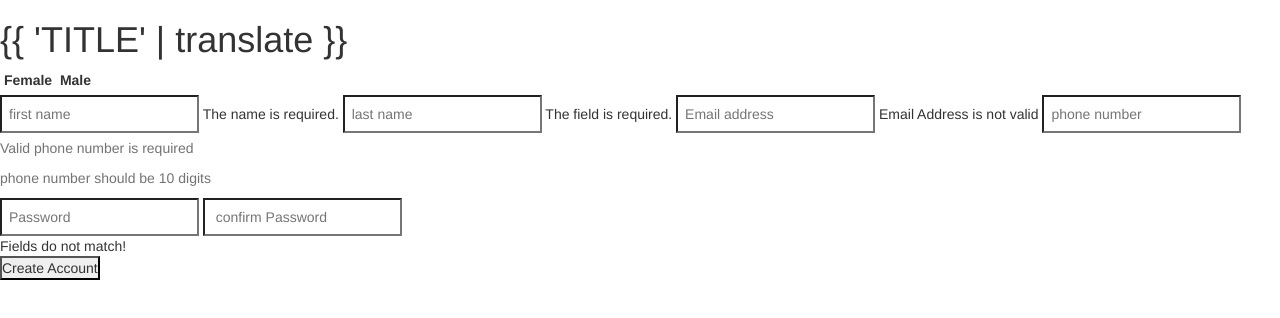
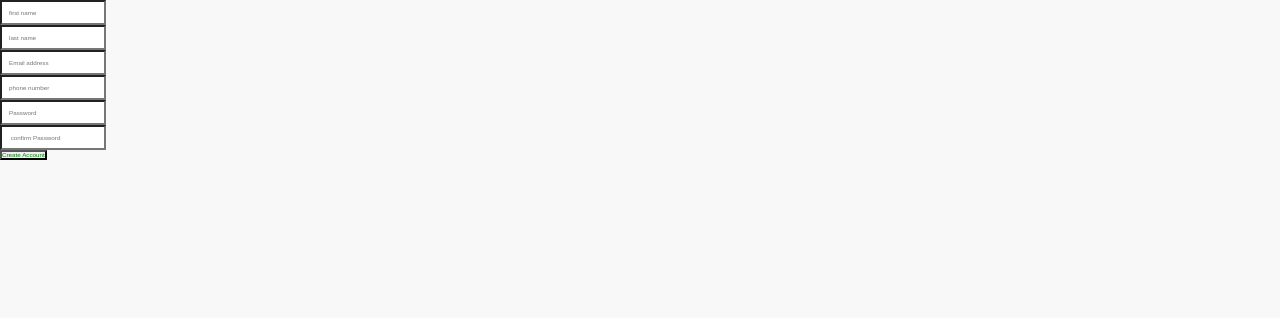
Before and after one commit to Angulargit1220/Tourism, a website: page app/index.html at #!/registartion in a window 1280 px wide. Drawn offline with nearby package versions, Linux system fonts and the light colour scheme; some packages are replaced by stand-ins of ours; a script that the page names is missing.

Commit message:
registraion commit last time

```diff
--- a/app/Registraion/registartion.css
+++ b/app/Registraion/registartion.css
@@ -1,57 +1,4 @@
-html, body, div, span, applet, object, iframe,
-h1, h2, h3, h4, h5, h6, p, blockquote, pre,
-a, abbr, acronym, address, big, cite, code,
-del, dfn, em, img, ins, kbd, q, s, samp,
-small, strike, strong, sub, sup, tt, var,
-b, u, i, center,
-dl, dt, dd, ol, ul, li,
-fieldset, form, label, legend,
-table, caption, tbody, tfoot, thead, tr, th, td,
-article, aside, canvas, details, embed,
-figure, figcaption, footer, header, hgroup,
-menu, nav, output, ruby, section, summary,
-time, mark, audio, video {
-    margin: 0;
-    padding: 0;
-    border: 0;
-    font-size: 100%;
-    font: inherit;
-    vertical-align: baseline;
-}
 
-article, aside, details, figcaption, figure,
-footer, header, hgroup, menu, nav, section {
-    display: block;
-}
-
-body {
-    line-height: 1;
-}
-
-ol, ul {
-    list-style: none;
-}
-
-blockquote, q {
-    quotes: none;
-}
-
-blockquote:before, blockquote:after,
-q:before, q:after {
-    content: '';
-    content: none;
-}
-
-table {
-    border-collapse: collapse;
-    border-spacing: 0;
-}
-
-body {
-    font: 14px/20px 'Helvetica Neue', Helvetica, Arial, sans-serif;
-    color: #404040;
-    background: #2d4259;
-}
 .reg{
     margin-top: -100px;
 }
--- a/app/Registraion/registration.html
+++ b/app/Registraion/registration.html
@@ -1,42 +1,28 @@
 
  <div class="reg">
-<h1 class="register-title">{{ 'TITLE' | translate }}</h1>
+
 <form class="register" name="register">
-    <div class="register-switch">
-        <input type="radio" ng-model="user.gender1" name="sex" value="F" id="sex_f" class="register-switch-input" checked>
-        <label for="sex_f" class="register-switch-label">Female</label>
-        <input type="radio" ng-model="user.gender1" name="sex" value="M" id="sex_m" class="register-switch-input">
-        <label for="sex_m" class="register-switch-label">Male</label>
-    </div>
-
-    <input type="text" name="fname" ng-model="user.fname"  class="register-input" placeholder="first name" required />
-    <span ng-show="register.fname.$touched && register.fname.$invalid">The name is required.</span>
 
 
-    <input type="text" name="lname" ng-model="user.lname" class="register-input" placeholder="last name" required />
-    <span ng-show="register.lname.$touched && register.lname.$invalid">The field is required.</span>
+    <input type="text" name="fname" ng-model="user.fname"  class="register-input" placeholder="first name" required /><br>
 
-    <input type="email" name="email" ng-model="user.email" class="register-input" placeholder="Email address" required />
-    <span ng-show=" register.email.$dirty && register.email.$invalid">Email Address is not valid</span>
+
+
+    <input type="text" name="lname" ng-model="user.lname" class="register-input" placeholder="last name" required /><br>
+
+
+    <input type="email" name="email" ng-model="user.email" class="register-input" placeholder="Email address" required /><br>
+
 
     <input type="number" name="phno" ng-model="user.phno" class="register-input"  ng-minlength="10"
-           ng-maxlength="10" placeholder="phone number" ng-required="true" />
-    <span class="help-block"
-          ng-show="register.phno.$error.required &&
-                     register.phno.$error.number">
-                     Valid phone number is required
-      </span>
-     <span class="help-block"
-           ng-show="((register.phno.$error.minlength ||
-                           register.phno.$error.maxlength) &&
-                           register.phno.$dirty)">
-                           phone number should be 10 digits
-            </span>
+           ng-maxlength="10" placeholder="phone number" ng-required="true" /><br>
 
-    <input type="password" name="password" ng-model="password" class="register-input" placeholder="Password" required />
-    <input type="password" name="password1"  ng-model="user.password1" class="register-input" placeholder=" confirm Password" ng-required/>
+
+
+    <input type="password" name="password" ng-model="password" class="register-input" placeholder="Password" required /><br>
+    <input type="password" name="password1"  ng-model="user.password1" class="register-input" placeholder=" confirm Password" ng-required/><br>
     <div ng-show="register.password1.$viewValue != '' && (register.password1.$viewValue != register.password.$viewValue)">Fields do not match!</div>
 
 
     <button type="submit" ng-click="submit(user)" ng-class="button1" ng-style="customStyle.style" data-ng-disabled="checkQuestions(password,user.password1)" class="register-button">Create Account</button>
-</form> </div>
+<br></form> </div>
--- a/app/Registraion/registration.js
+++ b/app/Registraion/registration.js
@@ -5,15 +5,10 @@
  * Time: 10:43 AM
  * To change this template use File | Settings | File Templates.
  */
-var app=angular.module('myapp');
-app.controller('mycntrl2',function($scope,User,$location)
-{    $scope.User = new User();
-    var refresh = function() {
 
-        $scope.User = User.query();
-        $scope.User ="";
-    }
-    refresh();
+app.controller('mycntrl2',function($scope,$location)
+{
+
     $scope.checkQuestions=function(q,y)
     {
         $scope.customStyle = {};
@@ -38,7 +33,7 @@ app.controller('mycntrl2',function($scope,User,$location)
         }
        else{
             console.log(user);
-            User.save(user);
+          // User.save(user);
         $location.path('/')
         }
     }
--- a/app/index.html
+++ b/app/index.html
@@ -1,13 +1,18 @@
 <!DOCTYPE html>
 <html ng-app='git'>
 <head>
-<link rel="stylesheet" href="home/styles/main.css">
+
 <link rel="stylesheet" href="https://maxcdn.bootstrapcdn.com/bootstrap/3.3.7/css/bootstrap.min.css">
 <script src="bower_components/jquery/dist/jquery.min.js"></script>
 <script src="bower_components/bootstrap-css/js/bootstrap.min.js"></script>
+ <script src = "https://code.jquery.com/ui/1.10.4/jquery-ui.js"></script>
+    <link href = "https://code.jquery.com/ui/1.10.4/themes/ui-lightness/jquery-ui.css" rel = "stylesheet">
 <script src="bower_components/angular/angular.min.js"></script>
 <script src="bower_components/angular-route/angular-route.min.js"></script>
+<script src="http://angular-ui.github.io/bootstrap/ui-bootstrap-tpls-0.10.0.js"></script>
 <link rel="stylesheet" href="login/login.css">
+<link rel="stylesheet" href="Registraion/registration.css">
+<link rel="stylesheet" href="home/styles/main.css">
 <script src="index.js"></script>
 <script src="login/login.js"></script>
 <script src="Registraion/registration.js"></script>
--- a/app/index.js
+++ b/app/index.js
@@ -1,4 +1,4 @@
-var app=angular.module('git',["ngRoute"]);
+var app=angular.module('git',["ngRoute","ui.bootstrap"]);
 app.config(function($routeProvider){
     $routeProvider
 		.when('/',{
@@ -16,3 +16,4 @@ app.config(function($routeProvider){
 		   templateUrl:"Blog/blog.html"
         })
   });
+app.service('user')
--- a/app/login/login.js
+++ b/app/login/login.js
@@ -25,7 +25,7 @@ a.controller('myCtrl', function($scope,$location) {
     }
 	  $scope.reg=function()
     {
-        $location.path('/register');
+        $location.path('/registartion');
 
     }
        });
```
